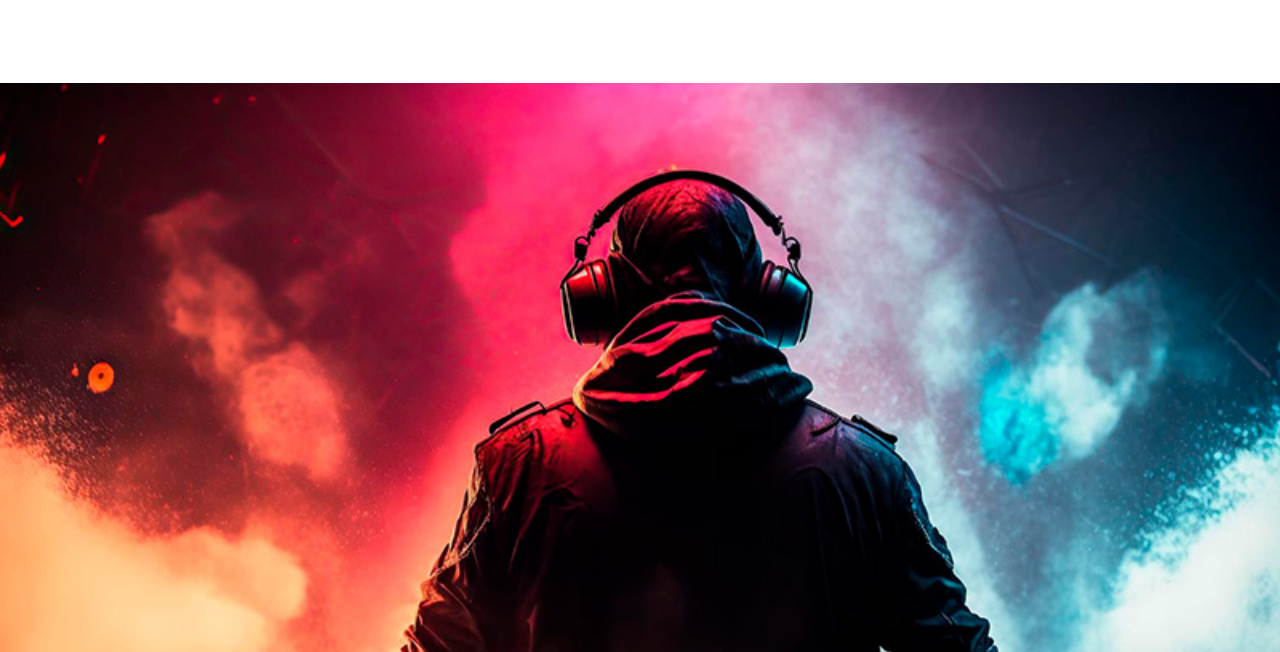
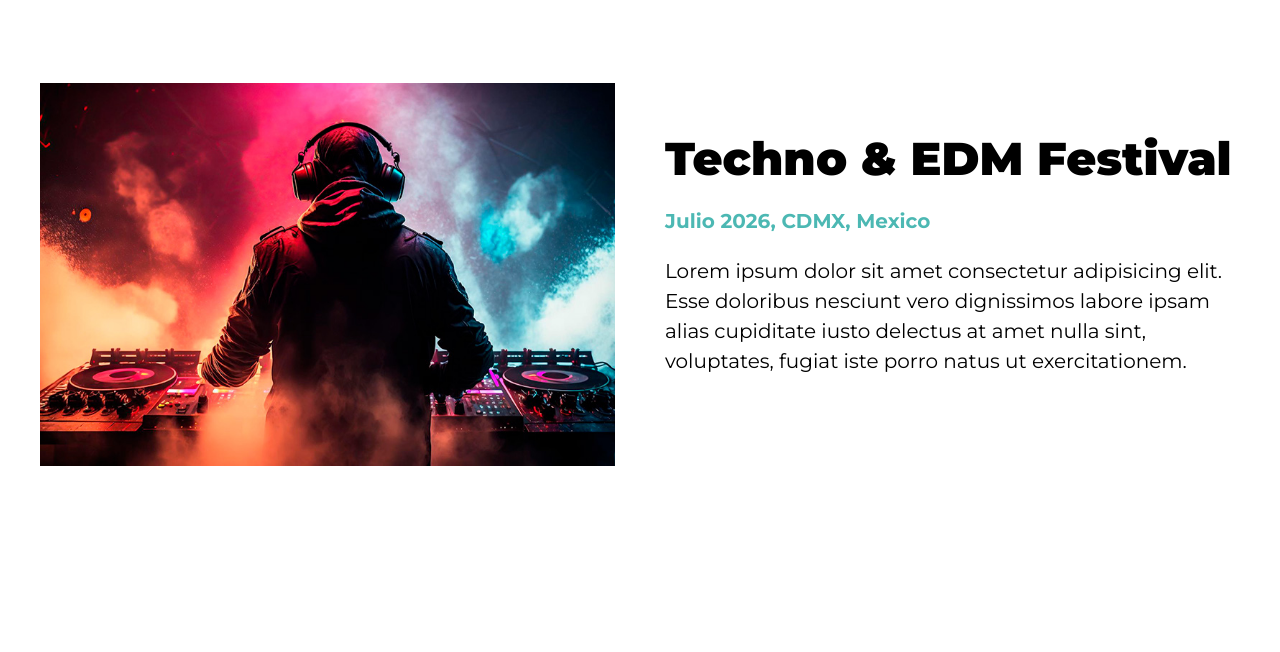
Before and after one commit to Benjamin-Galan/Materiales-Festival-de-Musica, a website: page index.html in a window 1280 px wide. Shown: the part 748-1400 px from the top of the page. After the commit the page ends 1314 px from the top, so only its background shows below. Drawn offline with nearby package versions, Linux system fonts and the light colour scheme; files that its build step writes are made by us from their sources.

Commit message:
Estilos para la seccion sobre festival

```diff
--- a/src/scss/layout/_festival.scss
+++ b/src/scss/layout/_festival.scss
@@ -1,2 +1,24 @@
 @use 'base/variables' as v;
 @use 'base/mixins' as m;
+
+.sobre-festival{
+    @include m.contenedor;
+
+    @include m.tablet{
+        @include m.grid(2, 5rem)
+    }
+}
+
+.contenido-festival{
+    margin-top: 5rem;
+
+    h2{
+        margin-bottom: 2rem;
+    }
+
+    .fecha{
+        color: v.$verde;
+        font-weight: 700;
+        margin-bottom: 2rem;
+    }
+}
```
